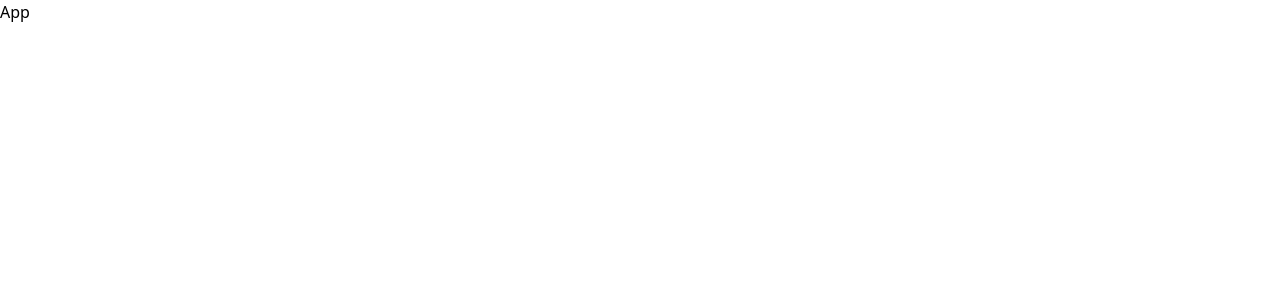
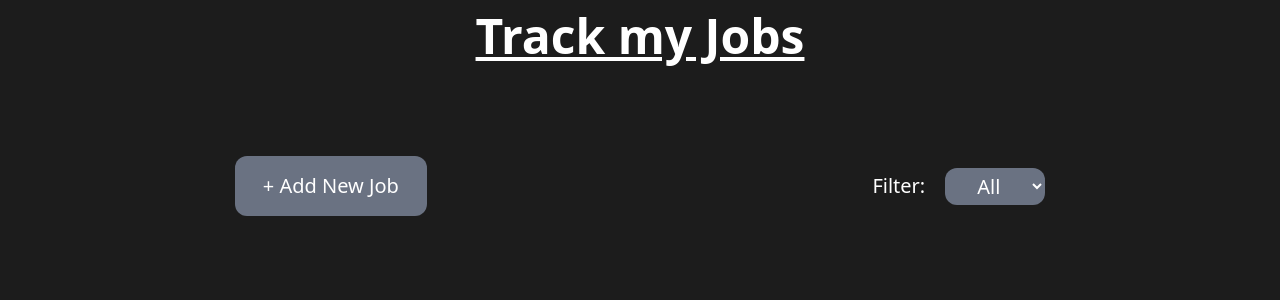
Before and after one commit to Basanta-khatri-0311/CareerTrackr, a React (Vite) app: page / in a window 1280 px wide. Shown: the top 300 px of the page. Built offline with nearby package versions, Linux system fonts and the light colour scheme.

Commit message:
Styled our main component

```diff
--- a/src/App.jsx
+++ b/src/App.jsx
@@ -1,9 +1,29 @@
-import React from 'react'
+import React from "react";
 
 function App() {
   return (
-    <div>App</div>
-  )
+    <div className="w-full h-[100vh] bg-[#1c1c1c] text-white p-3 flex flex-col gap-24">
+      <h1 className="text-5xl underline font-bold text-center ">Track my Jobs</h1>
+      <div className="flex  justify-around items-center text-xl">
+        <button className="border-none rounded-xl px-7 py-4 bg-gray-500 cursor-pointer">
+          + Add New Job
+        </button>
+        <div className="flex gap-5 items-center">
+          <label htmlFor="filter">Filter: </label>
+          <select
+            name=""
+            id=""
+            className="bg-gray-500 px-7 py-1 border-none outline-none rounded-xl"
+          >
+            <option value="all">All</option>
+          </select>
+        </div>
+      </div>
+      <div className="">
+
+      </div>
+    </div>
+  );
 }
 
-export default App
+export default App;
```
